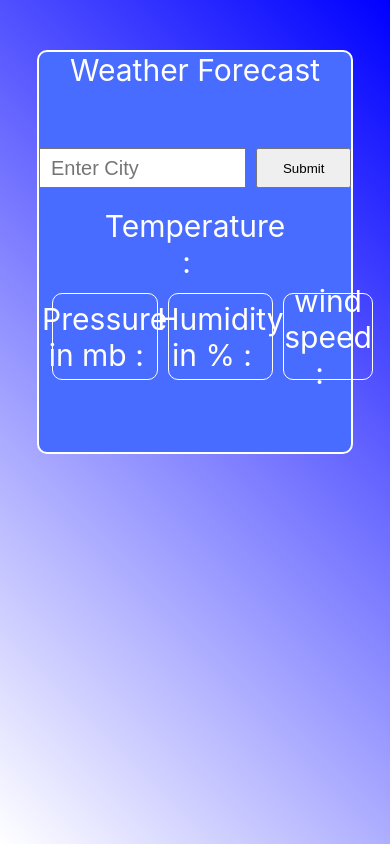
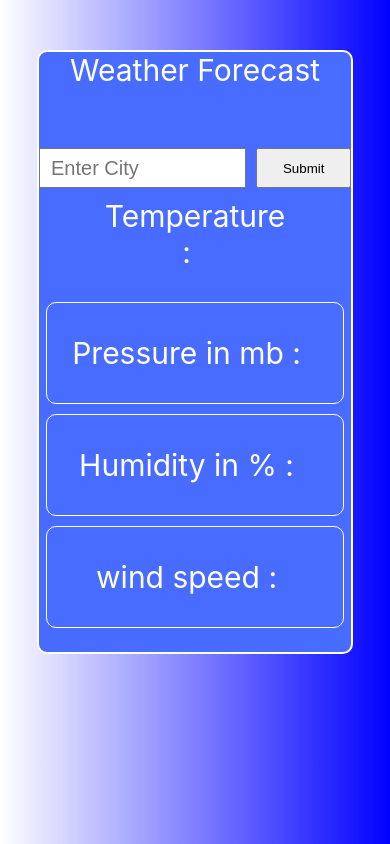
Before and after one commit to ayushmarch94/Weather-app, a React (Create React App) app: page / in a window 390 px wide. Built offline with nearby package versions, Linux system fonts and the light colour scheme.

Commit message:
made responsive

```diff
--- a/src/App.css
+++ b/src/App.css
@@ -13,7 +13,6 @@ body {
 #container{
     display: flex;
     justify-content: center;
-
 }
 
 #main{
@@ -27,7 +26,6 @@ body {
     display: flex;
     align-items: center;
     flex-direction: column;
-
 }
 
 #main p{
--- a/src/App.js
+++ b/src/App.js
@@ -1,5 +1,6 @@
 import React, { useState } from "react";
 import "./App.css";
+import "./Res.css";
 
 export default function App() {
   const [location, setLocation] = useState("");
--- a/src/Res.css
+++ b/src/Res.css
@@ -1,63 +1,55 @@
-@media screen and (max-width: 1150px) {
+@media screen and (max-width: 953px) {
+  body {
+    background: linear-gradient(to right, white, blue);
     #main {
+      border: 2px solid white;
+      height: 600px;
+      width: 80%;
+      margin-top: 50px;
+      background-color: white;
       border-radius: 10px;
-    width: 65%;
-    height: 500px;
-    box-shadow: 5px 5px 10px black;
-    border: 3px solid slategray;
-    background-color: whitesmoke;
+      background-color: rgb(72, 108, 255);
       display: flex;
+      align-items: center;
       flex-direction: column;
     }
 
-  #navbar{
+    .hourly {
       display: flex;
       flex-direction: column;
+      justify-content: center;
+      align-items: center;
+      height: 600px;
     }
 
-  input {
-    height: 50px;
-    width: 80%;
+    .hour {
+      height: 100px;
+      width: 100%;
+      border: 1px solid white;
+      border-radius: 10px;
+      margin: 5px;
+      font-size: 30px;
+      display: flex;
+      justify-content: center;
+      align-items: center;
+      color: white;
+    }
+  }
+  }
+
+
+/*
+@media screen and (max-width: 509px) {
+  #main {
+    border: 2px solid white;
+    height: 500px;
+    width: 100%;
+    margin-top: 50px;
     background-color: white;
     border-radius: 10px;
-    margin-top: 100px;
-    margin-left: -10px;
+    background-color: rgb(72, 108, 255);
+    display: flex;
+    align-items: center;
+    flex-direction: column;
   }
-  #navbar button{
-    height: 50px;
-    width: 80%;
-    background-color: white;
-    border-radius: 10px;
-    margin-left: -10px;
-    margin-top: 50px;
-    background-color: rgb(0, 162, 255);
-  }
-  #navbar button:hover{
-    height: 50px;
-    width: 80%;
-    background-color: white;
-    border-radius: 10px;
-    margin-left: -10px;
-    margin-top: 50px;
-    background-color: rgb(0, 162, 255);
-  }
-
-  #lower {
-    background-color: slateblue;
-    border-radius: 8px;
-    width: 100%;
-    height: 100%;
-    color: white;
-    box-shadow: inset 0 0 30px rgb(27, 19, 78);
-  }
-
-  #lowerlower {
-    margin-top: 0px;
-    font-size: 30px;
-    height: 100px;
-    width: 80%;
-    margin-left: 70px;
-    text-align: center;
-    margin-left: 30px;
-  }
-}
+} */
```
Lines whose indentation alone changed are shown as unchanged.
